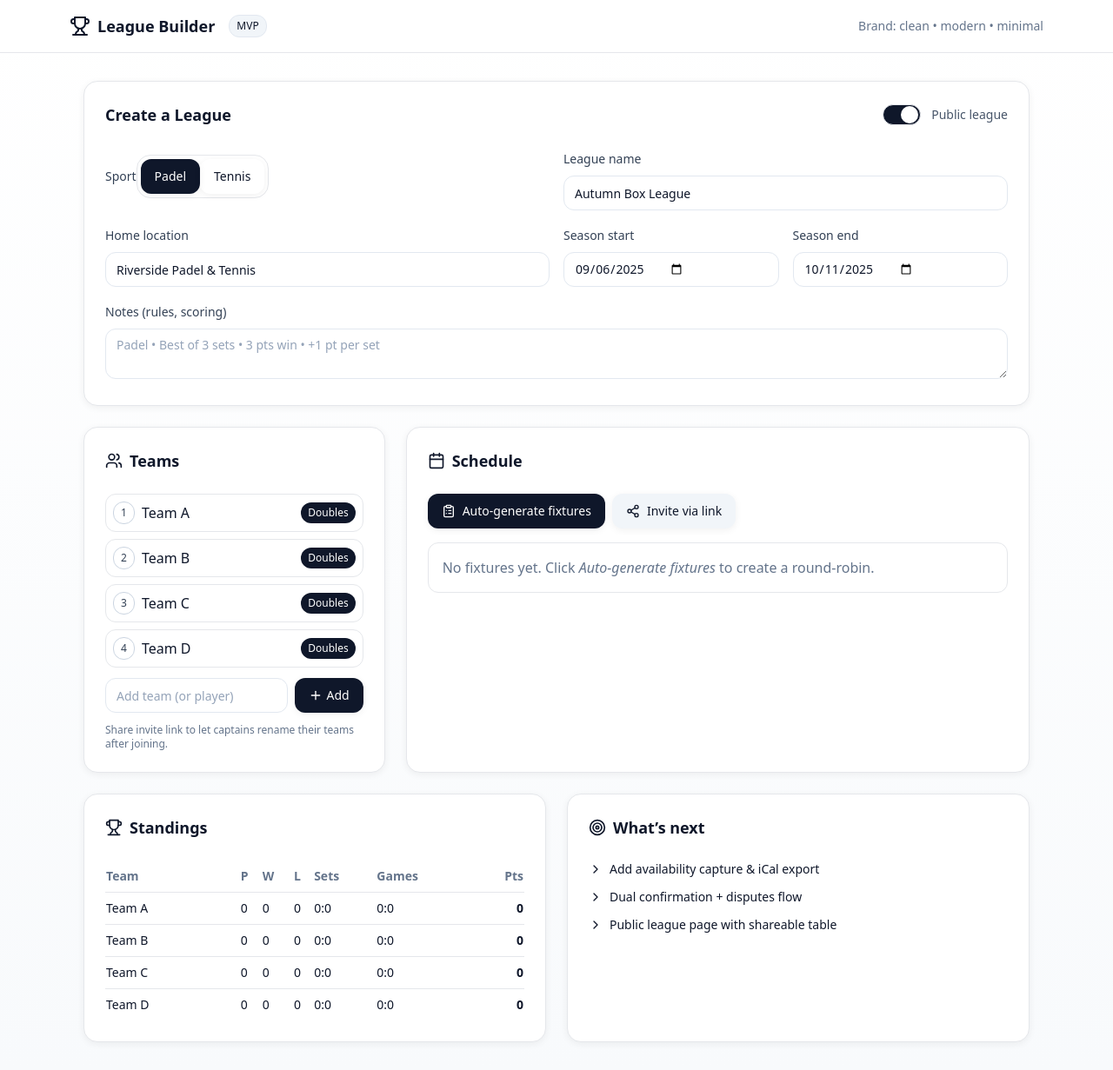
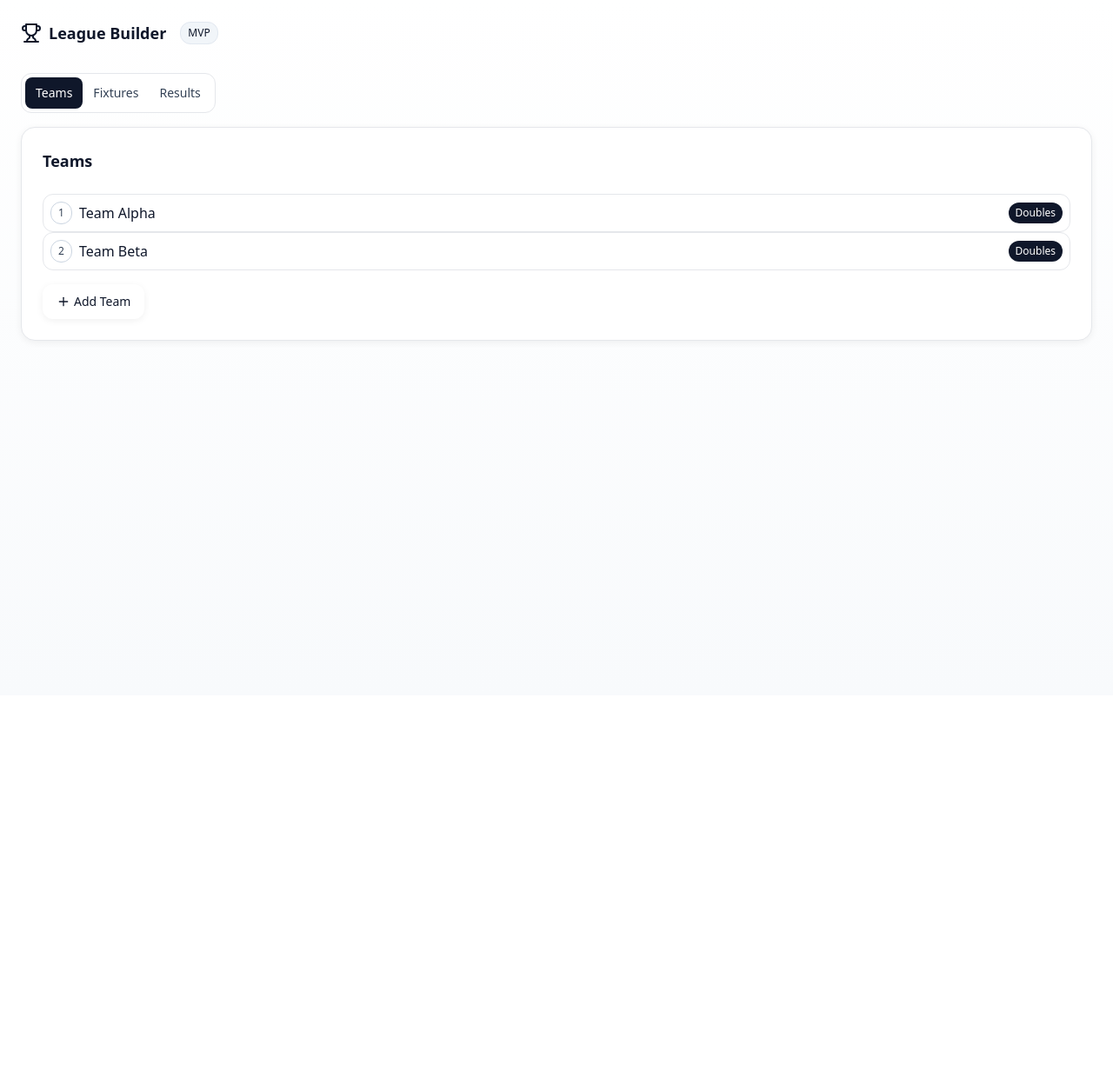
Before and after one commit to rjs-partners/app-league-builder, a Next.js app: page / in a window 1280 px wide. Shown: the whole page at 87% size. After the commit the page ends 800 px from the top, so only its background shows below. Built offline with nearby package versions, Linux system fonts and the light colour scheme.

Commit message:
Update LeagueBuilderPrototype.tsx

```diff
--- a/components/LeagueBuilderPrototype.tsx
+++ b/components/LeagueBuilderPrototype.tsx
@@ -1,367 +1,200 @@
 'use client';
-import React, { useMemo, useState } from "react";
-import { motion, AnimatePresence } from "framer-motion";
-import { Calendar, Check, ChevronRight, ClipboardList, PlayCircle, Plus, Share2, Target, Trophy, Users } from "lucide-react";
-import { Button } from "@/components/ui/button";
-import { Card, CardContent, CardHeader, CardTitle } from "@/components/ui/card";
-import { Input } from "@/components/ui/input";
-import { Label } from "@/components/ui/label";
-import { Tabs, TabsContent, TabsList, TabsTrigger } from "@/components/ui/tabs";
-import { Badge } from "@/components/ui/badge";
-import { Switch } from "@/components/ui/switch";
-import { Textarea } from "@/components/ui/textarea";
 
-/**
- * League Builder — Single-file clickable prototype
- * - Sport selection (Padel/Tennis)
- * - Create league (name, dates, locations)
- * - Invite players (mock)
- * - Auto-generate fixtures (round robin)
- * - Score entry (set-by-set)
- * - Live table & schedule
- *
- * Notes
- * - No backend: all state is local to the component.
- * - Styling assumes Tailwind + shadcn/ui available.
- */
+import React, { useState } from 'react';
+import { motion } from 'framer-motion';
+import {
+  Calendar,
+  Check,
+  ChevronRight,
+  ClipboardList,
+  PlayCircle,
+  Plus,
+  Share2,
+  Target,
+  Trophy,
+  Users,
+} from 'lucide-react';
 
-// Types
- type Sport = "Padel" | "Tennis";
- type Team = { id: string; name: string };
- type Fixture = {
-  id: string;
-  round: number;
-  teamA: string; // team id
-  teamB: string; // team id
-  date?: string; // ISO
-  location?: string;
-  result?: {
-    sets: Array<{ a: number; b: number }>; // e.g., [{a:6,b:4},{a:3,b:6},{a:10,b:8}] when MTB
-    winner?: "A" | "B";
-    status?: "Confirmed" | "Pending";
-  };
- };
-
- type StandingsRow = {
-  teamId: string;
-  played: number;
-  won: number;
-  lost: number;
-  setsFor: number;
-  setsAgainst: number;
-  gamesFor: number;
-  gamesAgainst: number;
-  points: number;
- };
-
-// Helpers
-const uid = () => Math.random().toString(36).slice(2, 9);
-
-function circleMethodPairings(teamIds: string[]) {
-  // Single round-robin; if odd count, add bye
-  const ids = [...teamIds];
-  const hasBye = ids.length % 2 === 1;
-  if (hasBye) ids.push("BYE");
-  const n = ids.length;
-  const rounds = n - 1;
-  const pairings: Array<Array<[string, string]>> = [];
-  for (let r = 0; r < rounds; r++) {
-    const roundPairs: Array<[string, string]> = [];
-    for (let i = 0; i < n / 2; i++) {
-      const a = ids[i];
-      const b = ids[n - 1 - i];
-      if (a !== "BYE" && b !== "BYE") roundPairs.push([a, b]);
-    }
-    pairings.push(roundPairs);
-    // rotate
-    const fixed = ids[0];
-    const rest = ids.slice(1);
-    rest.unshift(rest.pop() as string);
-    ids.splice(0, ids.length, fixed, ...rest);
-  }
-  return pairings;
-}
-
-function computeStandings(teams: Team[], fixtures: Fixture[]): StandingsRow[] {
-  const base: Record<string, StandingsRow> = Object.fromEntries(
-    teams.map((t) => [t.id, { teamId: t.id, played: 0, won: 0, lost: 0, setsFor: 0, setsAgainst: 0, gamesFor: 0, gamesAgainst: 0, points: 0 }])
-  );
-  for (const f of fixtures) {
-    if (!f.result || f.result.status !== "Confirmed" || !f.result.winner) continue;
-    const a = base[f.teamA];
-    const b = base[f.teamB];
-    a.played++; b.played++;
-    let aSets = 0, bSets = 0, aGames = 0, bGames = 0;
-    for (const s of f.result.sets) { aGames += s.a; bGames += s.b; if (s.a > s.b) aSets++; else bSets++; }
-    a.setsFor += aSets; a.setsAgainst += bSets; b.setsFor += bSets; b.setsAgainst += aSets;
-    a.gamesFor += aGames; a.gamesAgainst += bGames; b.gamesFor += bGames; b.gamesAgainst += aGames;
-    if (f.result.winner === "A") { a.won++; b.lost++; a.points += 3; }
-    else { b.won++; a.lost++; b.points += 3; }
-    // Bonus: +1 per set won (config example)
-    a.points += aSets; b.points += bSets;
-  }
-  return Object.values(base).sort((x, y) => y.points - x.points || (y.setsFor / Math.max(1, y.setsAgainst) - x.setsFor / Math.max(1, x.setsAgainst)));
-}
+import { Button } from '@/components/ui/button';
+import { Card, CardContent, CardHeader, CardTitle } from '@/components/ui/card';
+import { Input } from '@/components/ui/input';
+import { Label } from '@/components/ui/label';
+import { Tabs, TabsContent, TabsList, TabsTrigger } from '@/components/ui/tabs';
+import { Badge } from '@/components/ui/badge';
+import { Switch } from '@/components/ui/switch';
+import { Textarea } from '@/components/ui/textarea';
 
 export default function LeagueBuilderPrototype() {
-  const [sport, setSport] = useState<Sport>("Padel");
-  const [leagueName, setLeagueName] = useState("Autumn Box League");
-  const [location, setLocation] = useState("Riverside Padel & Tennis");
-  const [seasonStart, setSeasonStart] = useState<string>(new Date().toISOString().slice(0, 10));
-  const [seasonEnd, setSeasonEnd] = useState<string>(new Date(Date.now() + 1000*60*60*24*35).toISOString().slice(0, 10));
-  const [teams, setTeams] = useState<Team[]>([
-    { id: uid(), name: "Team A" },
-    { id: uid(), name: "Team B" },
-    { id: uid(), name: "Team C" },
-    { id: uid(), name: "Team D" },
+  const [sport, setSport] = useState<'Padel' | 'Tennis'>('Padel');
+  const [teams, setTeams] = useState<{ id: string; name: string }[]>([
+    { id: 't1', name: 'Team Alpha' },
+    { id: 't2', name: 'Team Beta' },
   ]);
-  const [newTeamName, setNewTeamName] = useState("");
-  const [fixtures, setFixtures] = useState<Fixture[]>([]);
-  const [publicLeague, setPublicLeague] = useState(true);
-  const [notes, setNotes] = useState("");
 
-  const standings = useMemo(() => computeStandings(teams, fixtures), [teams, fixtures]);
+  // Score state
+  const [s1a, setS1a] = useState<number | ''>('');
+  const [s1b, setS1b] = useState<number | ''>('');
+  const [s2a, setS2a] = useState<number | ''>('');
+  const [s2b, setS2b] = useState<number | ''>('');
+  const [s3a, setS3a] = useState<number | ''>('');
+  const [s3b, setS3b] = useState<number | ''>('');
 
-  const generateFixtures = () => {
-    const pairings = circleMethodPairings(teams.map((t) => t.id));
-    const start = new Date(seasonStart);
-    const weeks = pairings.length;
-    const out: Fixture[] = [];
-    pairings.forEach((roundPairs, r) => {
-      const roundDate = new Date(start.getTime() + r * 7 * 24 * 3600 * 1000);
-      const iso = roundDate.toISOString();
-      roundPairs.forEach(([a, b]) => out.push({ id: uid(), round: r + 1, teamA: a, teamB: b, date: iso, location }));
-    });
-    setFixtures(out);
-  };
-
-  const addTeam = () => {
-    if (!newTeamName.trim()) return;
-    setTeams((t) => [...t, { id: uid(), name: newTeamName.trim() }]);
-    setNewTeamName("");
-  };
-
-  const recordResult = (fixtureId: string, sets: Array<{a:number;b:number}>, winner: "A"|"B") => {
-    setFixtures((fs) => fs.map((f) => f.id === fixtureId ? { ...f, result: { sets, winner, status: "Confirmed" } } : f));
-  };
+  const fixtures = [
+    {
+      id: 'f1',
+      home: 'Team Alpha',
+      away: 'Team Beta',
+      date: '2025-09-10',
+      location: 'London Padel Club',
+      result: null as
+        | null
+        | { sets: { a: number; b: number }[]; winner: 'A' | 'B' },
+    },
+  ];
 
   return (
-    <div className="min-h-screen bg-gradient-to-b from-white to-slate-50">
-      <header className="sticky top-0 z-10 border-b bg-white/70 backdrop-blur">
-        <div className="mx-auto flex max-w-6xl items-center justify-between p-4">
-          <div className="flex items-center gap-2">
-            <Trophy className="h-6 w-6" />
-            <span className="text-lg font-semibold">League Builder</span>
-            <Badge variant="secondary" className="ml-2">MVP</Badge>
-          </div>
-          <div className="text-sm text-slate-500">Brand: clean • modern • minimal</div>
-        </div>
+    <div className="p-6 space-y-8">
+      <header className="flex items-center gap-2">
+        <Trophy className="h-6 w-6" />
+        <span className="text-lg font-semibold">League Builder</span>
+        <Badge variant="secondary" className="ml-2">
+          MVP
+        </Badge>
       </header>
 
-      <main className="mx-auto max-w-6xl p-4 md:p-8">
-        <Card className="mb-6">
-          <CardHeader className="flex flex-col gap-2 md:flex-row md:items-center md:justify-between">
-            <CardTitle className="text-2xl">Create a League</CardTitle>
-            <div className="flex items-center gap-3">
-              <Switch checked={publicLeague} onCheckedChange={setPublicLeague} />
-              <span className="text-sm text-slate-600">{publicLeague ? "Public league" : "Invite only"}</span>
-            </div>
-          </CardHeader>
-          <CardContent className="grid gap-4 md:grid-cols-2">
-            <div>
-              <Label>Sport</Label>
-              <div className="mt-2 inline-flex rounded-2xl border p-1">
-                {(["Padel","Tennis"] as Sport[]).map((s) => (
-                  <Button key={s} variant={sport===s?"default":"ghost"} className="rounded-xl" onClick={() => setSport(s)}>
-                    {s}
-                  </Button>
-                ))}
-              </div>
-            </div>
-            <div>
-              <Label>League name</Label>
-              <Input className="mt-2" value={leagueName} onChange={(e)=>setLeagueName(e.target.value)} />
-            </div>
-            <div>
-              <Label>Home location</Label>
-              <Input className="mt-2" value={location} onChange={(e)=>setLocation(e.target.value)} placeholder="Club / venue" />
-            </div>
-            <div className="grid grid-cols-2 gap-4">
-              <div>
-                <Label>Season start</Label>
-                <Input className="mt-2" type="date" value={seasonStart} onChange={(e)=>setSeasonStart(e.target.value)} />
-              </div>
-              <div>
-                <Label>Season end</Label>
-                <Input className="mt-2" type="date" value={seasonEnd} onChange={(e)=>setSeasonEnd(e.target.value)} />
-              </div>
-            </div>
-            <div className="md:col-span-2">
-              <Label>Notes (rules, scoring)</Label>
-              <Textarea className="mt-2" rows={2} value={notes} onChange={(e)=>setNotes(e.target.value)} placeholder={`${sport} • Best of 3 sets • 3 pts win • +1 pt per set`} />
-            </div>
-          </CardContent>
-        </Card>
+      <Tabs defaultValue="teams">
+        <TabsList>
+          <TabsTrigger value="teams">Teams</TabsTrigger>
+          <TabsTrigger value="fixtures">Fixtures</TabsTrigger>
+          <TabsTrigger value="results">Results</TabsTrigger>
+        </TabsList>
 
-        <div className="grid gap-6 md:grid-cols-3">
-          {/* Teams */}
+        {/* Teams */}
+        <TabsContent value="teams">
           <Card>
             <CardHeader>
-              <CardTitle className="flex items-center gap-2"><Users className="h-5 w-5"/> Teams</CardTitle>
+              <CardTitle>Teams</CardTitle>
             </CardHeader>
             <CardContent>
-              <div className="space-y-2">
-                {teams.map((t, i) => (
-                  <div key={t.id} className="flex items-center justify-between rounded-xl border p-2">
-                    <div className="flex items-center gap-2"><Badge variant="outline">{i+1}</Badge><span>{t.name}</span></div>
-                    <Badge>{sport === "Padel" ? "Doubles" : "Singles/Doubles"}</Badge>
+              {teams.map((t, i) => (
+                <div
+                  key={t.id}
+                  className="flex items-center justify-between rounded-xl border p-2"
+                >
+                  <div className="flex items-center gap-2">
+                    <Badge variant="outline">{i + 1}</Badge>
+                    <span>{t.name}</span>
                   </div>
-                ))}
-              </div>
-              <div className="mt-3 flex gap-2">
-                <Input placeholder="Add team (or player)" value={newTeamName} onChange={(e)=>setNewTeamName(e.target.value)} />
-                <Button onClick={addTeam}><Plus className="mr-1 h-4 w-4"/>Add</Button>
-              </div>
-              <p className="mt-3 text-xs text-slate-500">Share invite link to let captains rename their teams after joining.</p>
+                  <Badge>
+                    {sport === 'Padel' ? 'Doubles' : 'Singles/Doubles'}
+                  </Badge>
+                </div>
+              ))}
+              <Button variant="ghost" className="mt-4">
+                <Plus className="h-4 w-4 mr-1" /> Add Team
+              </Button>
             </CardContent>
           </Card>
+        </TabsContent>
 
-          {/* Scheduling */}
-          <Card className="md:col-span-2">
+        {/* Fixtures */}
+        <TabsContent value="fixtures">
+          <Card>
             <CardHeader>
-              <CardTitle className="flex items-center gap-2"><Calendar className="h-5 w-5"/> Schedule</CardTitle>
+              <CardTitle>Fixtures</CardTitle>
             </CardHeader>
             <CardContent>
-              <div className="flex flex-wrap items-center gap-2">
-                <Button onClick={generateFixtures}><ClipboardList className="mr-2 h-4 w-4"/>Auto-generate fixtures</Button>
-                <Button variant="secondary"><Share2 className="mr-2 h-4 w-4"/>Invite via link</Button>
-              </div>
-
-              <div className="mt-4 space-y-3">
-                {fixtures.length === 0 && (
-                  <div className="rounded-xl border p-4 text-slate-500">No fixtures yet. Click <em>Auto-generate fixtures</em> to create a round-robin.</div>
-                )}
-                {fixtures.map((f) => (
-                  <FixtureRow key={f.id} fixture={f} teams={teams} onResult={recordResult} />
-                ))}
-              </div>
+              {fixtures.map((fx) => (
+                <div
+                  key={fx.id}
+                  className="p-3 border rounded-xl flex items-center justify-between"
+                >
+                  <div>
+                    <div className="font-medium">
+                      {fx.home} vs {fx.away}
+                    </div>
+                    <div className="text-sm text-slate-500">
+                      {fx.date} • {fx.location}
+                    </div>
+                  </div>
+                  <Button variant="outline" size="sm">
+                    Enter Score
+                  </Button>
+                </div>
+              ))}
             </CardContent>
           </Card>
-        </div>
+        </TabsContent>
 
-        {/* Table & Insights */}
-        <div className="mt-6 grid gap-6 md:grid-cols-2">
+        {/* Results */}
+        <TabsContent value="results">
           <Card>
             <CardHeader>
-              <CardTitle className="flex items-center gap-2"><Trophy className="h-5 w-5"/> Standings</CardTitle>
+              <CardTitle>Match Result</CardTitle>
             </CardHeader>
             <CardContent>
-              <div className="overflow-x-auto">
-                <table className="w-full text-sm">
-                  <thead className="sticky top-0 bg-white">
-                    <tr className="text-left text-slate-500">
-                      <th className="py-2 pr-4">Team</th>
-                      <th className="py-2">P</th>
-                      <th className="py-2">W</th>
-                      <th className="py-2">L</th>
-                      <th className="py-2">Sets</th>
-                      <th className="py-2">Games</th>
-                      <th className="py-2 text-right">Pts</th>
-                    </tr>
-                  </thead>
-                  <tbody>
-                    {standings.map((row) => {
-                      const team = teams.find((t) => t.id === row.teamId)!;
-                      return (
-                        <tr key={row.teamId} className="border-t">
-                          <td className="py-2 pr-4 font-medium">{team.name}</td>
-                          <td className="py-2">{row.played}</td>
-                          <td className="py-2">{row.won}</td>
-                          <td className="py-2">{row.lost}</td>
-                          <td className="py-2">{row.setsFor}:{row.setsAgainst}</td>
-                          <td className="py-2">{row.gamesFor}:{row.gamesAgainst}</td>
-                          <td className="py-2 text-right font-semibold">{row.points}</td>
-                        </tr>
-                      );
-                    })}
-                  </tbody>
-                </table>
-              </div>
+              {fixtures[0].result ? (
+                <Badge variant="success" className="rounded-xl">
+                  Result:{' '}
+                  {fixtures[0].result.sets
+                    .map((s) => `${s.a}-${s.b}`)
+                    .join(', ')}{' '}
+                  •{' '}
+                  {fixtures[0].result.winner === 'A'
+                    ? 'Winner: Home'
+                    : 'Winner: Away'}
+                </Badge>
+              ) : (
+                <div className="flex flex-col gap-2">
+                  {([
+                    [s1a, setS1a, s1b, setS1b],
+                    [s2a, setS2a, s2b, setS2b],
+                    [s3a, setS3a, s3b, setS3b],
+                  ] as [
+                    number | '',
+                    React.Dispatch<React.SetStateAction<number | ''>>,
+                    number | '',
+                    React.Dispatch<React.SetStateAction<number | ''>>
+                  ][]).map((row, idx) => (
+                    <div key={idx} className="flex items-center gap-1">
+                      <Input
+                        className="w-12"
+                        inputMode="numeric"
+                        placeholder="6"
+                        value={row[0]}
+                        onChange={(e) =>
+                          row[1](
+                            e.target.value === ''
+                              ? ''
+                              : Number(e.target.value)
+                          )
+                        }
+                      />
+                      <span className="text-slate-400">-</span>
+                      <Input
+                        className="w-12"
+                        inputMode="numeric"
+                        placeholder="4"
+                        value={row[2]}
+                        onChange={(e) =>
+                          row[3](
+                            e.target.value === ''
+                              ? ''
+                              : Number(e.target.value)
+                          )
+                        }
+                      />
+                    </div>
+                  ))}
+                  <Button variant="success" className="mt-2">
+                    Submit Result
+                  </Button>
+                </div>
+              )}
             </CardContent>
           </Card>
-
-          <Card>
-            <CardHeader>
-              <CardTitle className="flex items-center gap-2"><Target className="h-5 w-5"/> What’s next</CardTitle>
-            </CardHeader>
-            <CardContent>
-              <ul className="space-y-3 text-sm">
-                <li className="flex items-center gap-2"><ChevronRight className="h-4 w-4"/> Add availability capture & iCal export</li>
-                <li className="flex items-center gap-2"><ChevronRight className="h-4 w-4"/> Dual confirmation + disputes flow</li>
-                <li className="flex items-center gap-2"><ChevronRight className="h-4 w-4"/> Public league page with shareable table</li>
-              </ul>
-            </CardContent>
-          </Card>
-        </div>
-      </main>
+        </TabsContent>
+      </Tabs>
     </div>
   );
 }
-
-function FixtureRow({ fixture, teams, onResult }: { fixture: Fixture; teams: Team[]; onResult: (id:string, sets:Array<{a:number;b:number}>, winner:"A"|"B")=>void }) {
-  const a = teams.find((t) => t.id === fixture.teamA)!;
-  const b = teams.find((t) => t.id === fixture.teamB)!;
-  const date = fixture.date ? new Date(fixture.date) : null;
-  const [s1a, setS1a] = useState<number | "">("");
-  const [s1b, setS1b] = useState<number | "">("");
-  const [s2a, setS2a] = useState<number | "">("");
-  const [s2b, setS2b] = useState<number | "">("");
-  const [s3a, setS3a] = useState<number | "">("");
-  const [s3b, setS3b] = useState<number | "">("");
-
-  const submit = () => {
-    const sets = [
-      typeof s1a === "number" && typeof s1b === "number" ? { a: s1a, b: s1b } : null,
-      typeof s2a === "number" && typeof s2b === "number" ? { a: s2a, b: s2b } : null,
-      typeof s3a === "number" && typeof s3b === "number" ? { a: s3a, b: s3b } : null,
-    ].filter(Boolean) as Array<{a:number;b:number}>;
-    if (sets.length === 0) return;
-    const aSets = sets.filter((s) => s.a > s.b).length;
-    const bSets = sets.filter((s) => s.b > s.a).length;
-    const winner = aSets > bSets ? "A" : "B";
-    onResult(fixture.id, sets, winner);
-  };
-
-  return (
-    <div className="grid grid-cols-1 items-center gap-3 rounded-xl border p-3 md:grid-cols-12">
-      <div className="md:col-span-4">
-        <div className="font-medium">{a.name} <span className="text-slate-400">vs</span> {b.name}</div>
-        <div className="text-xs text-slate-500 flex items-center gap-1"><Calendar className="h-3 w-3"/> {date?.toLocaleDateString()} • {fixture.location || "TBC"}</div>
-      </div>
-
-      <div className="md:col-span-5">
-        {fixture.result ? (
-          <Badge variant="success" className="rounded-xl">Result: {fixture.result.sets.map(s=>`${s.a}-${s.b}`).join(", ")} • {fixture.result.winner==="A"?"Winner: Home":"Winner: Away"}</Badge>
-        ) : (
-          <div className="flex items-center gap-2 text-sm">
-            {[ [s1a,setS1a,s1b,setS1b], [s2a,setS2a,s2b,setS2b], [s3a,setS3a,s3b,setS3b] ].map((row, idx) => (
-              <div key={idx} className="flex items-center gap-1">
-                <Input className="w-12" inputMode="numeric" placeholder="6" value={row[0] as any} onChange={(e)=>row[1](e.target.value===""?"":Number(e.target.value))} />
-                <span className="text-slate-400">-</span>
-                <Input className="w-12" inputMode="numeric" placeholder="4" value={row[2] as any} onChange={(e)=>row[3](e.target.value===""?"":Number(e.target.value))} />
-              </div>
-            ))}
-          </div>
-        )}
-      </div>
-
-      <div className="flex items-center gap-2 md:col-span-3 md:justify-end">
-        {fixture.result ? (
-          <Badge variant="outline" className="rounded-xl"><Check className="mr-1 h-3 w-3"/>Confirmed</Badge>
-        ) : (
-          <Button onClick={submit}><PlayCircle className="mr-2 h-4 w-4"/>Submit result</Button>
-        )}
-      </div>
-    </div>
-  );
-}
```
